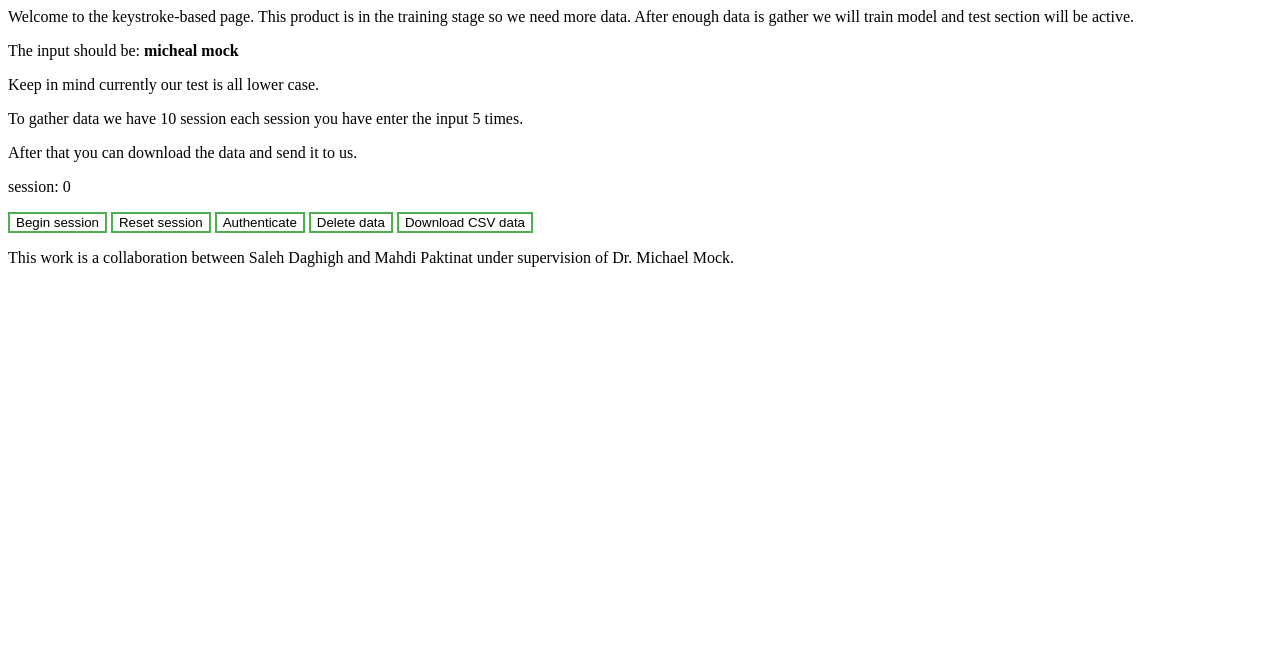
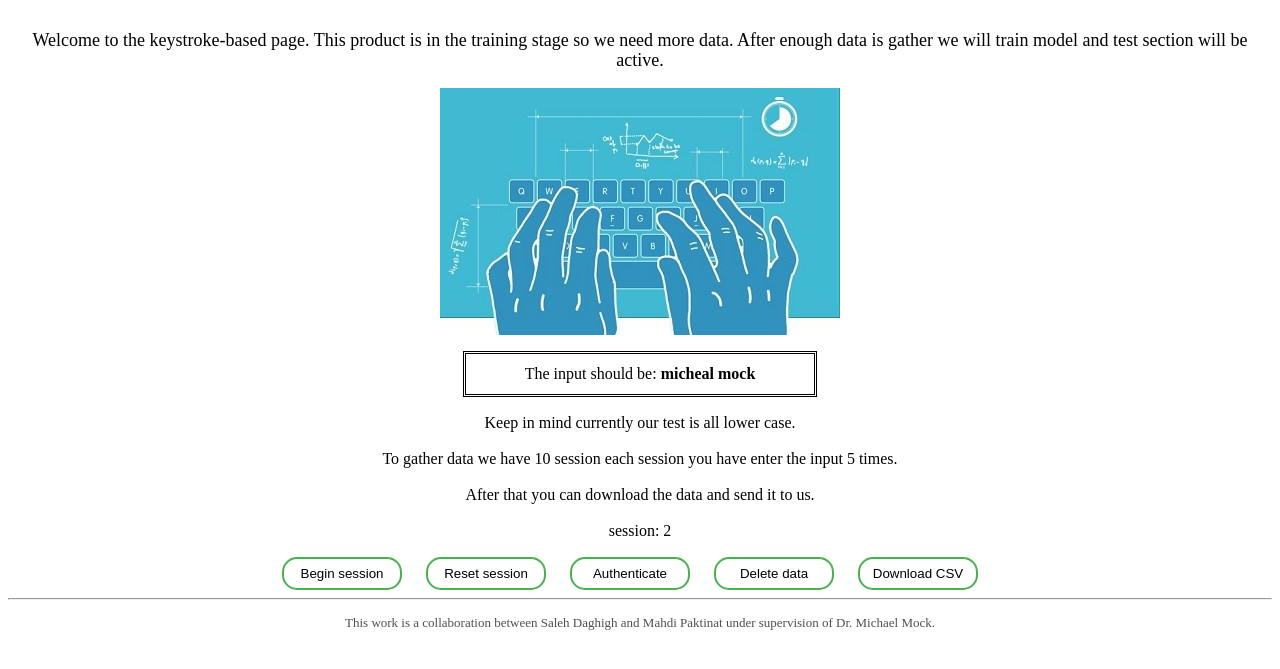
Before and after one commit to ucontacti/keystroke-based-identification, a Flask app: page / in a window 1280 px wide. Shown: the top 669 px of the page. Run offline with Flask 2, Linux system fonts and the light colour scheme.

Commit message:
css added

```diff
--- a/static/css/main.css
+++ b/static/css/main.css
@@ -2,7 +2,22 @@
     overflow: hidden;
     margin-left: auto;
     margin-right: 0px;
+    text-align: center;
 }
+
+#in_text {
+    margin: auto;
+    width: 300px;
+    height: 39px;
+    border: solid;
+    border-color: #948e8e;
+}
+
+#p1 {
+    text-align: center;
+    text-decoration: underline;
+}
+
 
 #auth_snackbar {
     visibility: hidden;
@@ -199,6 +214,25 @@
     animation: fadein 0.5s, fadeout 0.5s 2.5s;
 }
 
+#sub {
+    font-size: large;
+    margin-top: 30px;
+}
+
+#inp {
+    border: solid;
+    margin-left: 36%;
+    margin-right: 36%;
+    border-style: double;
+    padding-top: 10px;
+    padding-bottom: 10px;
+}
+
+#work{
+    color: #504f4f;
+    font-size: small;
+}
+
 
 /* Animations to fade the snackbar in and out */
 
@@ -246,6 +280,12 @@
     }
 }
 
+p {
+    text-align: center;
+    line-height: 20px;
+}
+
+
 .button {
     background-color: #4CAF50;
     /* Green */
@@ -267,6 +307,13 @@
     background-color: white;
     color: black;
     border: 2px solid #4CAF50;
+    margin-right: 20px;
+    padding: 7px;
+    border-radius: 15px;
+    width: 120px;
+    transition: 0.4s;
+    cursor: pointer;
+    outline: 0;
 }
 
 .button1:hover {
@@ -278,6 +325,13 @@
     background-color: white;
     color: black;
     border: 2px solid #4CAF50;
+    margin-right: 20px;
+    padding: 7px;
+    border-radius: 15px;
+    width: 120px;
+    transition: 0.4s;
+    cursor: pointer;
+    outline: 0;
 }
 
 .button2:hover {
@@ -289,6 +343,13 @@
     background-color: white;
     color: black;
     border: 2px solid #4CAF50;
+    margin-right: 20px;
+    padding: 7px;
+    border-radius: 15px;
+    width: 120px;
+    transition: 0.4s;
+    cursor: pointer;
+    outline: 0;
 }
 
 .button3:hover {
@@ -300,9 +361,23 @@
     background-color: white;
     color: black;
     border: 2px solid #4CAF50;
+    margin-right: 20px;
+    padding: 7px;
+    border-radius: 15px;
+    width: 120px;
+    transition: 0.4s;
+    cursor: pointer;
+    outline: 0;
 }
 
 .button4:hover {
     background-color: #4CAF50;
     color: white;
 }
+
+.center {
+    display: block;
+    margin-left: auto;
+    margin-right: auto;
+
+  }
--- a/templates/index.html
+++ b/templates/index.html
@@ -8,8 +8,10 @@
 
 <body onload="init_variables()">
 
-    <p>Welcome to the keystroke-based page. This product is in the training stage so we need more data. After enough data is gather we will train model and test section will be active. </p>
-    <p>The input should be: <b>micheal mock</b></p>
+
+    <p id = "sub">Welcome to the keystroke-based page. This product is in the training stage so we need more data. After enough data is gather we will train model and test section will be active. </p>
+    <img src="../static/keystroke_dynamics1.jpg" class = "center">
+    <p id = "inp">The input should be: <b>micheal mock</b></p>
     <p>Keep in mind currently our test is all lower case.</p>
     <p>To gather data we have 10 session each session you have enter the input 5 times.</p>
     <p>After that you can download the data and send it to us.</p>
@@ -20,15 +22,17 @@
             <input type="button" class="button1" onclick="call_res_session()" value="Reset session" />
             <input type="button" class="button2" onclick="call_test()" value="Authenticate" />
             <input type="button" class="button3" onclick="del_data()" value="Delete data" />
-            <input type="button" class="button4" onclick="download_data()" value="Download CSV data" />
+            <input type="button" class="button4" onclick="download_data()" value="Download CSV" />
         </div>
 
         <! –– Input text ––>
         <p id = "p1" style="display:none;"></p>
         <input id="in_text" style="display:none;" type="text" onkeydown="keyDown(event)" onkeyup="keyUp(event)" />
 
+        <hr>
+
         <! –– license text ––>
-        <p>This work is a collaboration between Saleh Daghigh and Mahdi Paktinat under supervision of Dr. Michael Mock.</p>
+        <p id="work">This work is a collaboration between Saleh Daghigh and Mahdi Paktinat under supervision of Dr. Michael Mock.</p>
 
 
         <! –– Snackbars ––>
```
Also changed, not shown: Modules/data/time.csv (added, +10 -0 lines), static/keystroke_dynamics1.jpg (added).
